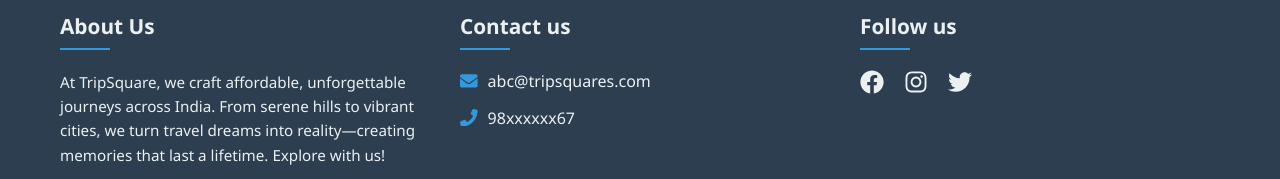
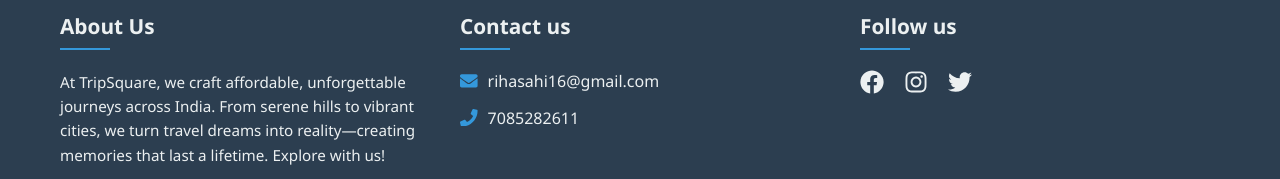
Before and after one commit to DeepankarGupta13/TripSquare, a React (Vite) app in the folder Frontend/: page / in a window 1280 px wide. Shown: the part 2717-2896 px from the top of the page. Built offline with nearby package versions, Linux system fonts and the light colour scheme.

Commit message:
dynamic footer data

```diff
--- a/Frontend/src/assets/assets.js
+++ b/Frontend/src/assets/assets.js
@@ -12,6 +12,9 @@ export const assets = {
     videoLink: video,
     map: map,
     location: location,
+    facebookLink: '',
+    instagramLink: '',
+    twitterLink: '',
 }
 
 export const assetsList = [
--- a/Frontend/src/components/Footer.jsx
+++ b/Frontend/src/components/Footer.jsx
@@ -1,6 +1,7 @@
 import React from 'react';
 import { FaFacebook, FaInstagram, FaTwitter, FaEnvelope, FaPhone } from 'react-icons/fa';
 import '../styles/Footer.css';
+import { assets } from '../assets/assets.js'
 
 const Footer = () => {
   return (
@@ -20,11 +21,11 @@ const Footer = () => {
           <div className="contact-info">
             <div className="contact-item">
               <FaEnvelope className="contact-icon" />
-              <span>abc@tripsquares.com</span>
+              <span>{assets.email}</span>
             </div>
             <div className="contact-item">
               <FaPhone className="contact-icon" />
-              <span>98xxxxxx67</span>
+              <span>{assets.phoneNumber}</span>
             </div>
           </div>
         </div>
@@ -32,13 +33,13 @@ const Footer = () => {
         <div className="footer-section social">
           <h3 className="footer-title">Follow us</h3>
           <div className="social-icons">
-            <a href="#" className="social-link">
+            <a href={assets.facebookLink} className="social-link">
               <FaFacebook className="social-icon" />
             </a>
-            <a href="#" className="social-link">
+            <a href={assets.instagramLink} className="social-link">
               <FaInstagram className="social-icon" />
             </a>
-            <a href="#" className="social-link">
+            <a href={assets.twitterLink} className="social-link">
               <FaTwitter className="social-icon" />
             </a>
           </div>
```
